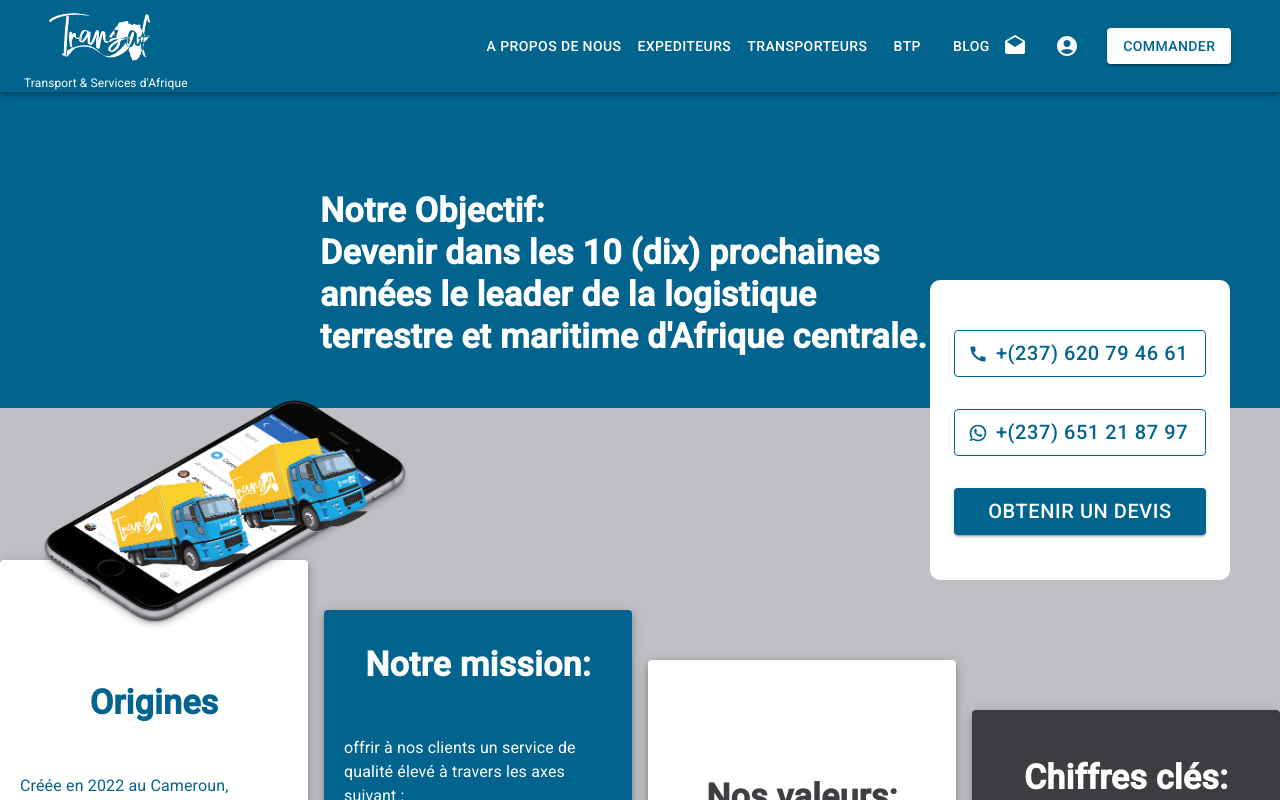
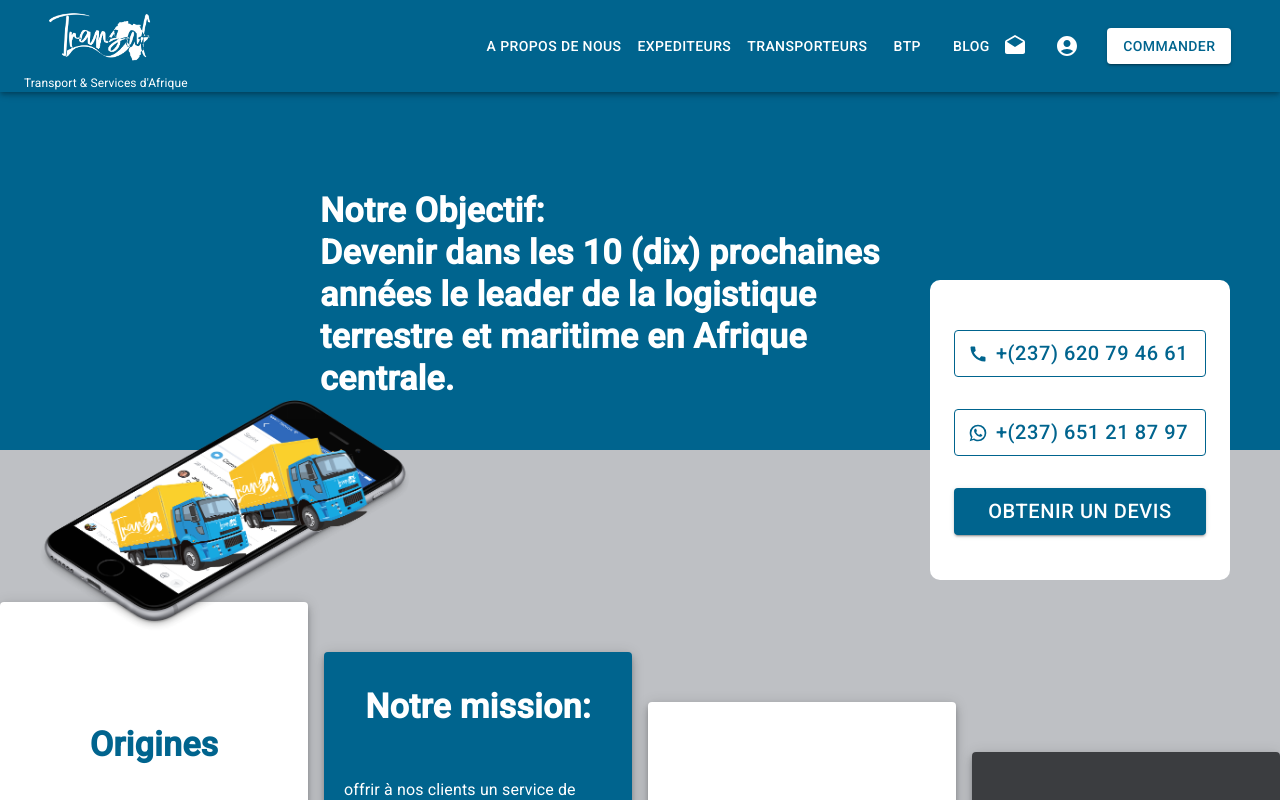
Before and after one commit to aristide20/TNew, a React (Create React App) app: page /Presentation in a window 1280 px wide. Shown: the top 800 px of the page. Built offline with nearby package versions, Linux system fonts and the light colour scheme.

Commit message:
corections

```diff
--- a/src/pages/AboutUsPage/Body.js
+++ b/src/pages/AboutUsPage/Body.js
@@ -43,7 +43,7 @@ const Body = () => {
                                            sx={{textAlign:"left", fontWeight:"bold", color:background3}}>
                                            Notre Objectif: <br />
                                            Devenir dans les 10 (dix) prochaines années le leader de la logistique
-                                           terrestre et maritime d'Afrique centrale.
+                                           terrestre et maritime en Afrique centrale.
                                </Typography>
                     </Box>
                </Box>
```
